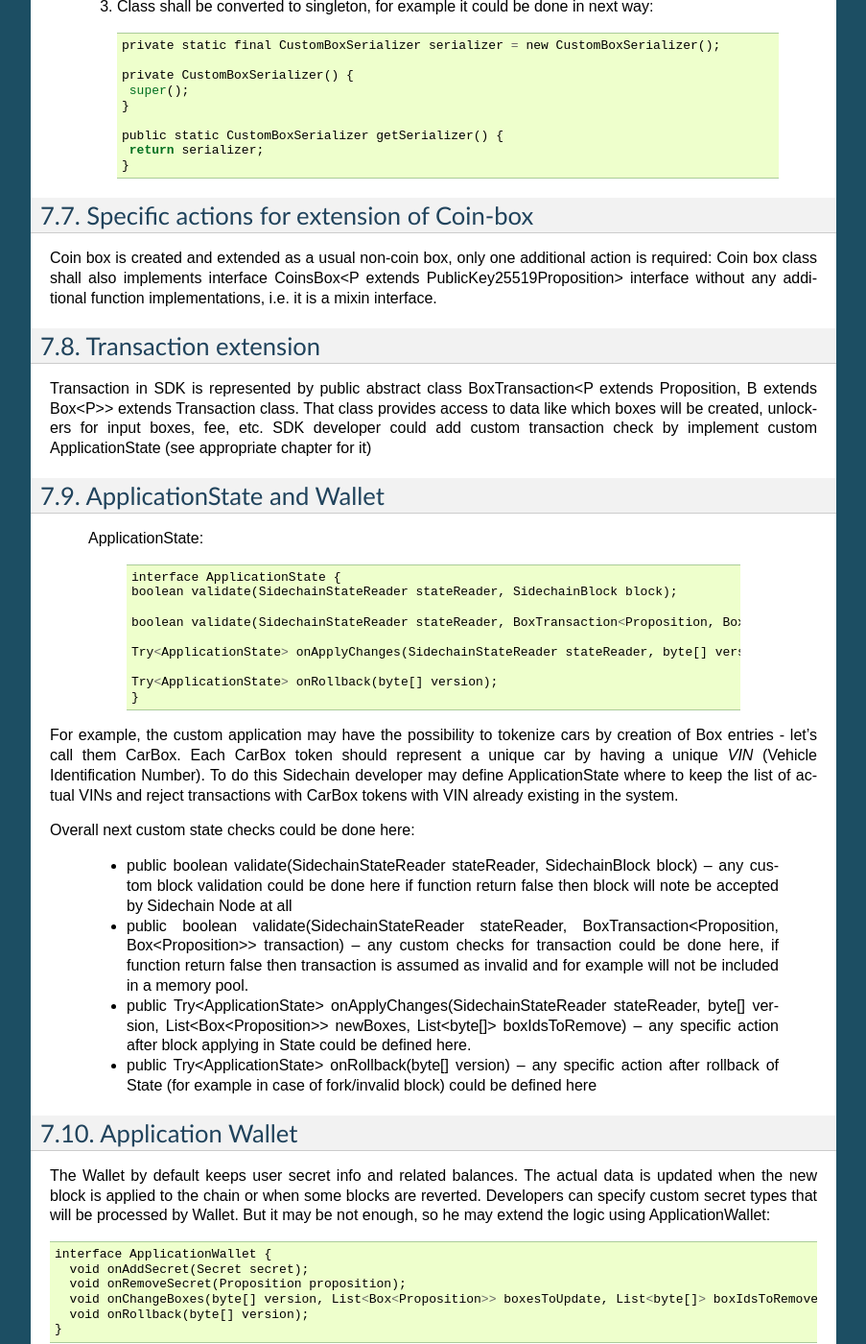
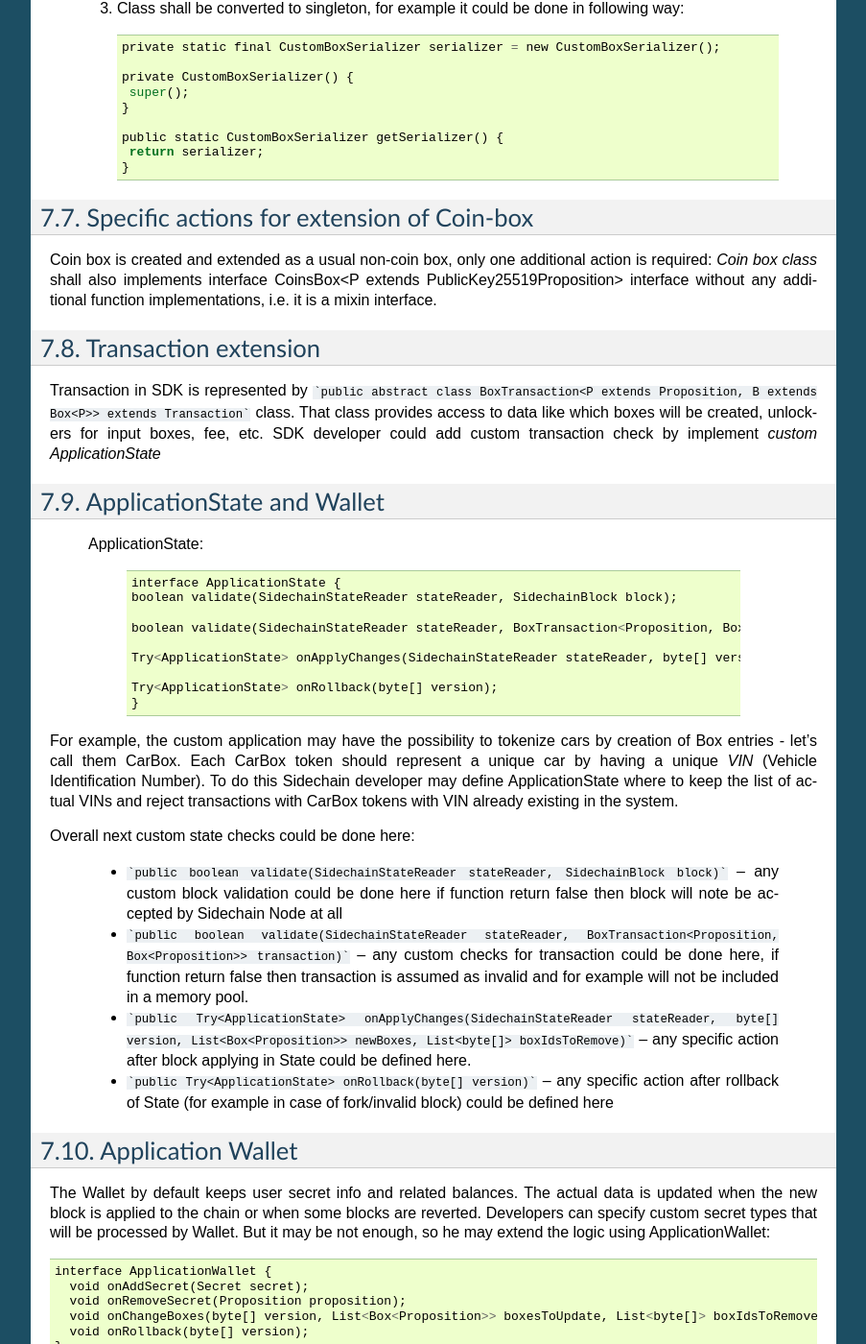
Before and after one commit to megaluck/documentation, a Sphinx documentation site: the page built from docs/introduction/07-Sidechain-SDK-extension.rst, in a window 1280 px wide and 1400 px high, scrolled down 3997 px. Shown: the whole window at 96% size, without its empty margins (198-1101 px from the left). Built offline with Sphinx 7.4.7, drawn with Linux system fonts in a browser that asks for light colours; pages that are not in the unit, such as notebooks, are missing from menus; some of the changed text lies outside the part shown.

Commit message:
Update 07-Sidechain-SDK-extension.rst

````diff
--- a/docs/introduction/07-Sidechain-SDK-extension.rst
+++ b/docs/introduction/07-Sidechain-SDK-extension.rst
@@ -196,10 +196,10 @@ So creation of **Custom Box Serializer** can be done in next way:
  ``public class CustomBoxSerializer implements NoncedBoxSerializer<CustomBox>``
 The new Custom Box Serializer requires the following:
 
-  1. Definition of method for writing Custom Box into the Scorex Writer by implementation of public void serialize(CustomBox box, Writer writer)method.
-  2. Definition of method for reading Custom Box from Scorex Reader
-by implementation of method public CustomBox parse(Reader reader)
-  3. Class shall be converted to singleton, for example it could be done in next way:
+  1. Definition of method for writing *Custom Box* into the Scorex Writer by implementation of ```public void serialize(CustomBox box, Writer writer)``` method.
+  2. Definition of method for reading *Custom Box* from Scorex Reader
+by implementation of method ```public CustomBox parse(Reader reader) ```
+  3. Class shall be converted to singleton, for example it could be done in following way:
 
     ::
 
@@ -217,12 +217,12 @@ by implementation of method public CustomBox parse(Reader reader)
 Specific actions for extension of Coin-box
 ###########################################
 
-Coin box is created and extended as a usual non-coin box, only one additional action is required: Coin box class shall also implements interface CoinsBox<P extends PublicKey25519Proposition> interface without any additional function implementations, i.e. it is a mixin interface.
+Coin box is created and extended as a usual non-coin box, only one additional action is required: *Coin box class* shall also implements interface CoinsBox<P extends PublicKey25519Proposition> interface without any additional function implementations, i.e. it is a mixin interface.
 
 Transaction extension
 #####################
 
-Transaction in SDK is represented by public abstract class BoxTransaction<P extends Proposition, B extends Box<P>> extends Transaction class. That class provides access to data like which boxes will be created, unlockers for input boxes, fee, etc. SDK developer could add custom transaction check by implement custom ApplicationState (see appropriate chapter for it)
+Transaction in SDK is represented by ```public abstract class BoxTransaction<P extends Proposition, B extends Box<P>> extends Transaction``` class. That class provides access to data like which boxes will be created, unlockers for input boxes, fee, etc. SDK developer could add custom transaction check by implement *custom ApplicationState*
 
 ApplicationState and Wallet
 ###########################
@@ -245,13 +245,13 @@ For example, the custom application may have the possibility to tokenize cars by
 
 Overall next custom state checks could be done here:
 
-  * public boolean validate(SidechainStateReader stateReader, SidechainBlock block) --  any custom block validation could be done here if function return false then block will note be accepted by Sidechain Node at all
+  * ```public boolean validate(SidechainStateReader stateReader, SidechainBlock block)``` --  any custom block validation could be done here if function return false then block will note be accepted by Sidechain Node at all
 
-  * public boolean validate(SidechainStateReader stateReader, BoxTransaction<Proposition, Box<Proposition>> transaction) -- any custom checks for transaction could be done here, if function return false then transaction is assumed as invalid and for example will not be included in a memory pool.
+  * ```public boolean validate(SidechainStateReader stateReader, BoxTransaction<Proposition, Box<Proposition>> transaction)``` -- any custom checks for transaction could be done here, if function return false then transaction is assumed as invalid and for example will not be included in a memory pool.
 
-  * public Try<ApplicationState> onApplyChanges(SidechainStateReader stateReader, byte[] version, List<Box<Proposition>> newBoxes, List<byte[]> boxIdsToRemove) -- any specific action after block applying in State could be defined here.
+  * ```public Try<ApplicationState> onApplyChanges(SidechainStateReader stateReader, byte[] version, List<Box<Proposition>> newBoxes, List<byte[]> boxIdsToRemove)``` -- any specific action after block applying in State could be defined here.
 
-  * public Try<ApplicationState> onRollback(byte[] version) -- any specific action after rollback of State (for example in case of fork/invalid block) could be defined here
+  * ```public Try<ApplicationState> onRollback(byte[] version)``` -- any specific action after rollback of State (for example in case of fork/invalid block) could be defined here
 
 Application Wallet
 ##################
@@ -333,11 +333,11 @@ Setters are defined to expect data from JSON. So, for the given MyCustomRequest
 
   3. Define a function to process the HTTP request: Currently we support three types of function’s signature:
 
-      * ApiResponse custom_function_name(Custom_HTTP_request_type) -- a function that by default does not have access to SidechainNodeView. To have access to SidechainNodeViewHolder, this special call should be used: getFunctionsApplierOnSidechainNodeView().applyFunctionOnSidechainNodeView(Function<SidechainNodeView, T> function)
+      * ApiResponse ```custom_function_name(Custom_HTTP_request_type)``` -- a function that by default does not have access to *SidechainNodeView*. To have access to *SidechainNodeViewHolder*, this special call should be used: ```getFunctionsApplierOnSidechainNodeView().applyFunctionOnSidechainNodeView(Function<SidechainNodeView, T> function)```
 
-      * ApiResponse custom_function_name(SidechainNodeView, Custom_HTTP_request_type) -- a function that offers by default access to SidechainNodeView
+      * ```ApiResponse custom_function_name(SidechainNodeView, Custom_HTTP_request_type)``` -- a function that offers by default access to SidechainNodeView
 
-      * ApiResponse custom_function_name(SidechainNodeView) -- a function to process empty HTTP requests, i.e. JSON body shall be empty
+      * ```ApiResponse custom_function_name(SidechainNodeView)``` -- a function to process empty HTTP requests, i.e. JSON body shall be empty
 
 Inside those functions all required action could be defined, and with them also function response results. Responses could be based on SuccessResponse or ErrorResponse interfaces. The JSON response will be formatted by using the defined getters.
 
@@ -399,5 +399,5 @@ As a result next JSON will be returned in case of error:
       routes.add(bindPostRequest("getAllSecretByEmptyHttpBody", this::getAllSecretByEmptyHttpBodyFunction));
       return routes;
 
- Where "getNSecrets", "getNSecretOtherImplementation", "getAllSecretByEmptyHttpBody" are defined API end points; this::getNSecretsFunction, this::getNSecretOtherImplementationFunction, getAllSecretByEmptyHttpBodyFunction binded functions;
-GetSecretRequest.class -- class for defining type of HTTP request
+ Where "*getNSecrets*", "*getNSecretOtherImplementation*", "*getAllSecretByEmptyHttpBody*" are defined API end points; *this::getNSecretsFunction*, *this::getNSecretOtherImplementationFunction*, *getAllSecretByEmptyHttpBodyFunction* binded functions;
+*GetSecretRequest.class* -- class for defining type of HTTP request
````
